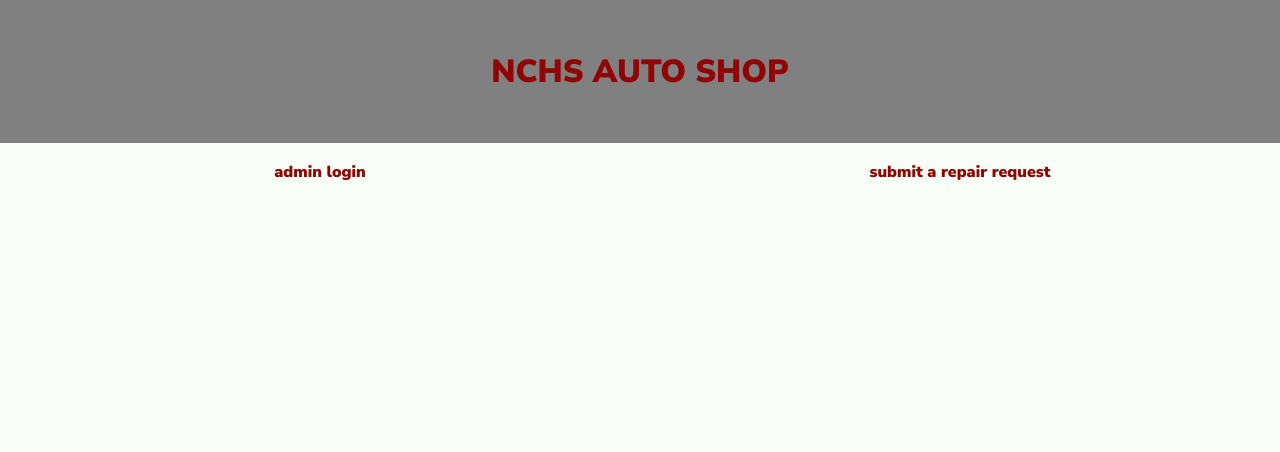
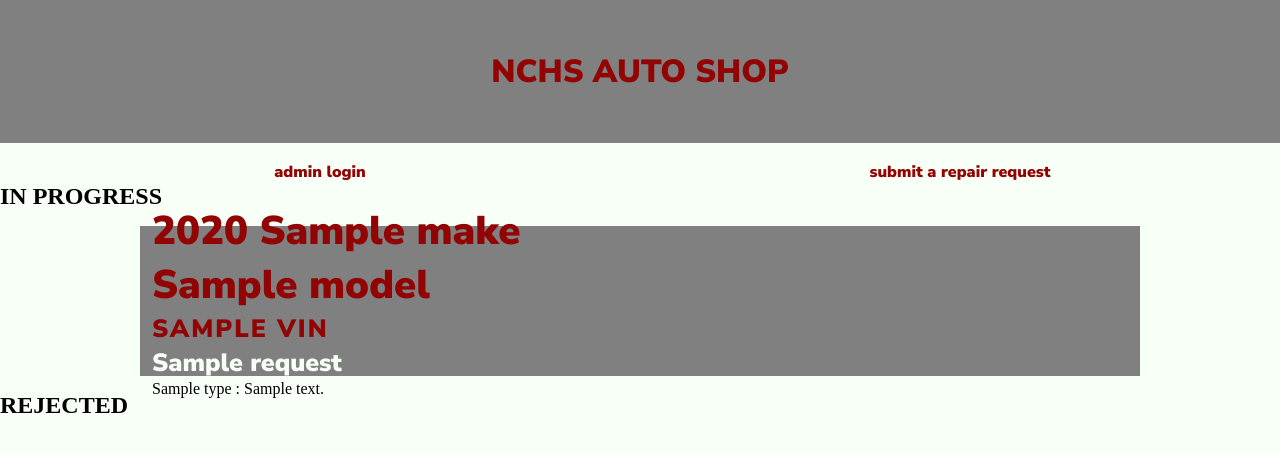
Before and after one commit to kevinthayes/MSHP2, a Flask app: template app/templates/console.html in a window 1280 px wide. Shown: the top 452 px of the page. Run offline with Flask 2, Linux system fonts and the light colour scheme; the template is opened without the code that fills it: most values are stand-ins (such as "Sample title", 1, 10 or a date in 2020).

Commit message:
added code that will (hopefully) make buttons when the state is implemented

```diff
--- a/app/templates/console.html
+++ b/app/templates/console.html
@@ -23,7 +23,65 @@
 
 		<section>
 			{% for requestData in compliedData %}
-			{% if requestData['utilityDerivedDisplayState'] == True %}
+			<h1>IN PROGRESS</h1>
+			{% if requestData['state'] == 'in_Progress' %}
+			<div class="request">
+				<div class="generics-wrapper">
+					<div class="vehicle">{{requestData['year']}} {{requestData['make']}} {{requestData['model']}} </div>
+					<div class="vin">{{requestData['VIN']}} {{'No VIN Provided' if requestData['VIN'] == ''}}</div>
+					<div class="customer">{{requestData['name']}}</div>
+					<div class="information">{{requestData['type']}} : {{requestData['description']}}</div>
+				</div>
+
+				<div class="button-wrapper">
+					<form action="/admin/L/{{requestData['utilityIdentifier']}}" method="POST">
+						<button class="multi-button {{requestData['utilityDerivedLeftState']}}" type="submit"></button>
+					</form>
+					<form action="/admin/R/{{requestData['utilityIdentifier']}}" method="POST">
+						<button class="multi-button {{requestData['utilityDerivedRightState']}}" type="submit"></button>
+					</form>
+				</div>
+			</div>
+			<h1>PENDING</h1>
+			{% elif requestData['state'] == 'pending' %}
+			<div class="request">
+				<div class="generics-wrapper">
+					<div class="vehicle">{{requestData['year']}} {{requestData['make']}} {{requestData['model']}} </div>
+					<div class="vin">{{requestData['VIN']}} {{'No VIN Provided' if requestData['VIN'] == ''}}</div>
+					<div class="customer">{{requestData['name']}}</div>
+					<div class="information">{{requestData['type']}} : {{requestData['description']}}</div>
+				</div>
+
+				<div class="button-wrapper">
+					<form action="/admin/L/{{requestData['utilityIdentifier']}}" method="POST">
+						<button class="multi-button {{requestData['utilityDerivedLeftState']}}" type="submit"></button>
+					</form>
+					<form action="/admin/R/{{requestData['utilityIdentifier']}}" method="POST">
+						<button class="multi-button {{requestData['utilityDerivedRightState']}}" type="submit"></button>
+					</form>
+				</div>
+			</div>
+			<h1>COMPLETED</h1>
+			{% elif requestData['state'] == 'completed' %}
+			<div class="request">
+				<div class="generics-wrapper">
+					<div class="vehicle">{{requestData['year']}} {{requestData['make']}} {{requestData['model']}} </div>
+					<div class="vin">{{requestData['VIN']}} {{'No VIN Provided' if requestData['VIN'] == ''}}</div>
+					<div class="customer">{{requestData['name']}}</div>
+					<div class="information">{{requestData['type']}} : {{requestData['description']}}</div>
+				</div>
+
+				<div class="button-wrapper">
+					<form action="/admin/L/{{requestData['utilityIdentifier']}}" method="POST">
+						<button class="multi-button {{requestData['utilityDerivedLeftState']}}" type="submit"></button>
+					</form>
+					<form action="/admin/R/{{requestData['utilityIdentifier']}}" method="POST">
+						<button class="multi-button {{requestData['utilityDerivedRightState']}}" type="submit"></button>
+					</form>
+				</div>
+			</div>
+			<h1>REJECTED</h1>
+			{% elif requestData['state'] == 'rejected' %}
 			<div class="request">
 				<div class="generics-wrapper">
 					<div class="vehicle">{{requestData['year']}} {{requestData['make']}} {{requestData['model']}} </div>
```
